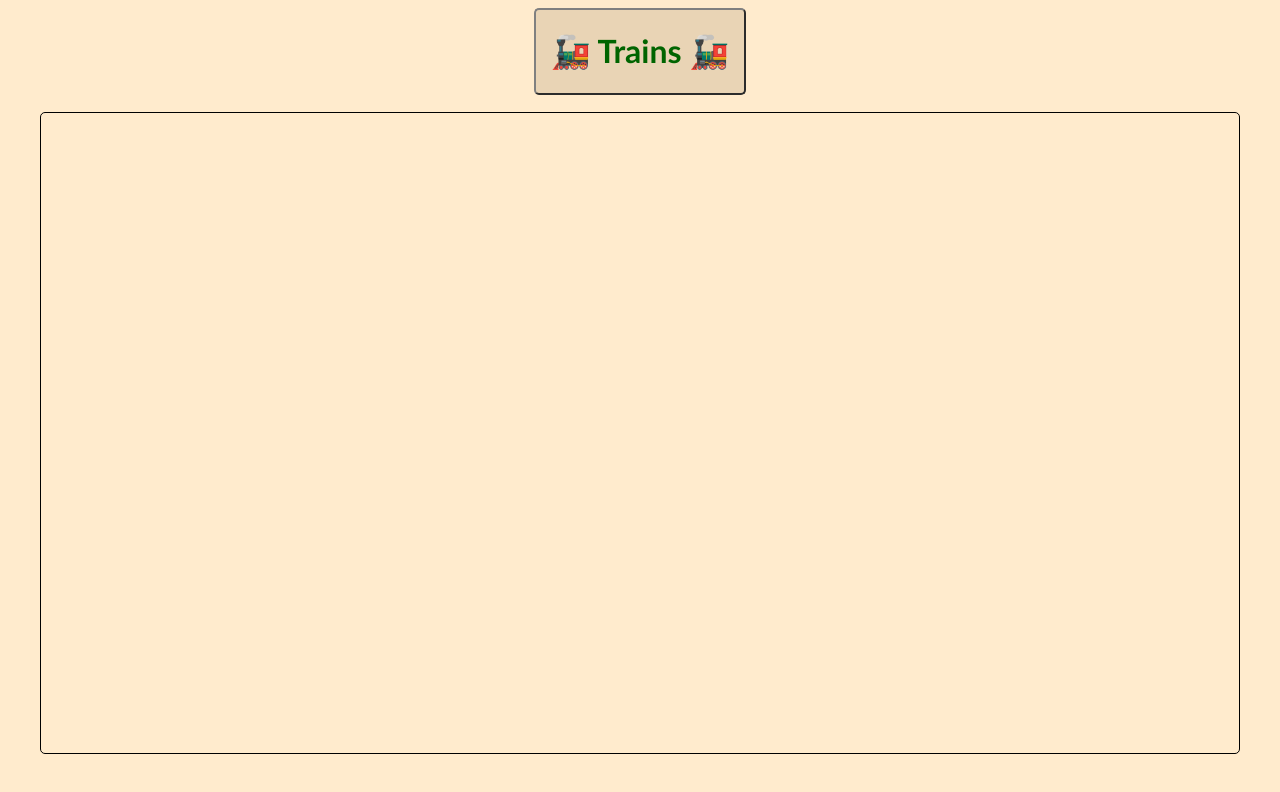
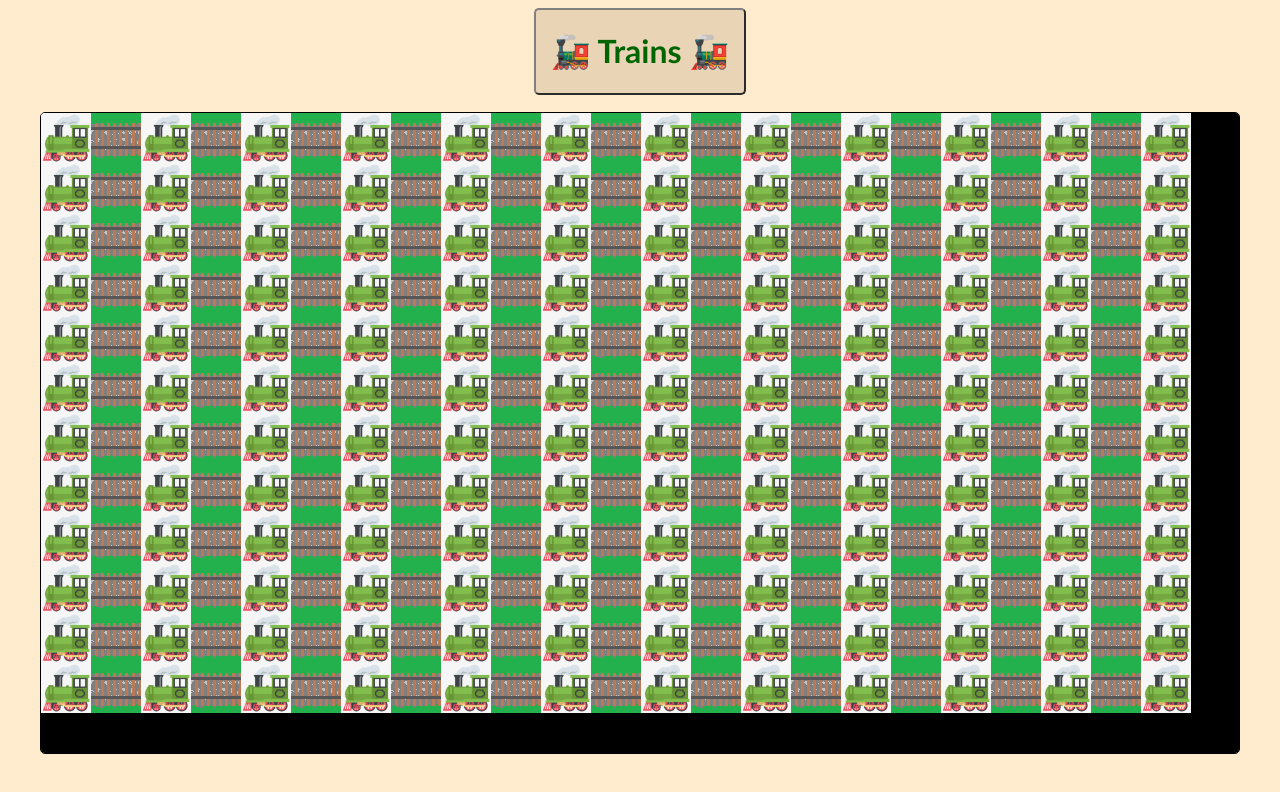
Before and after one commit to TWCurry/trains, a plain HTML site: page frontend/index.html in a window 1280 px wide. Drawn offline with nearby package versions, Linux system fonts and the light colour scheme.

Commit message:
Added basic display code

```diff
--- a/frontend/index.html
+++ b/frontend/index.html
@@ -12,5 +12,6 @@
             <h1>🚂 Trains 🚂</h1>
         </div>
         <canvas id="mainCanvas"></canvas>
+        <div id="loading"><br>Loading...<br><img src="img/loader.gif"></div>
     </body>
 </html>
--- a/frontend/scripts/index.js
+++ b/frontend/scripts/index.js
@@ -0,0 +1,104 @@
+//Global vars
+var imageNames=["icon", "horizontal"];
+var imgs=[];
+
+// Init function
+$(document).ready(function(){
+    grid = twoDimensionalArray(10, 10);
+    gridHeight = 10;
+    gridWidth = 10;
+    cellSize = 50;
+    var c = document.getElementById("mainCanvas");
+
+    // Fix canvas resolution
+    c.width=$('#mainCanvas').width();
+    c.height=$('#mainCanvas').height();
+
+    // Determine Grid size
+    gridWidth = (Math.ceil(c.width / cellSize) * cellSize) / cellSize;
+    gridHeight = (Math.ceil(c.height / cellSize) * cellSize) / cellSize;
+    console.log("Width: " + c.width + " gridWidth: " + gridWidth);
+    console.log("Height: " + c.height + " gridHeight: " + gridHeight);
+
+    // Reset grid to correct size
+    grid = twoDimensionalArray(gridWidth, gridHeight);
+
+    // Fill grid with test data
+    for (var y=0; y<gridHeight-1; y++) {
+        for (var x=0; x<gridWidth-1; x++) {
+            if (x%2==0){
+            grid[x][y] = 0;
+            }else{
+                grid[x][y] = 1;
+            }
+        }
+    }
+    // Add event listener for mouse click
+    // c.addEventListener('mousedown', function(e) {
+    //     handleMouseDown(c, e);
+    // })
+
+    //Load Images
+    loadImages();
+
+    //Loading complete
+    $("#loading").fadeOut();
+
+    // Begin main loop
+    drawGrid();
+});
+
+//Function to load images into memory
+function loadImages(){
+    for (var i=0; i<imageNames.length; i++) {
+        var img = new Image();
+        imgs.push(img);
+        img.onload = function(){}
+        img.src = `img/${imageNames[i]}.png`;
+    }
+    console.log("Image loading");
+}
+
+function drawGrid(){
+    // Create context
+    var c = document.getElementById("mainCanvas");
+    var ctx = c.getContext("2d");
+    canvasWidth = c.width;
+    canvasHeight = c.height;
+
+    // Clear and color background
+    ctx.clearRect(0, 0, canvasWidth, canvasHeight);
+    ctx.fillStyle = "#000000";
+    ctx.fillRect(0, 0, canvasWidth, canvasHeight);
+
+    // Draw grid
+    for (var y=0; y<gridHeight-1; y++) {
+        for (var x=0; x<gridWidth-1; x++) {
+            if (grid[x][y] == 0){
+                ctx.drawImage(imgs[0], x*cellSize, y*cellSize, cellSize, cellSize);
+            }else{
+                ctx.drawImage(imgs[1], x*cellSize, y*cellSize, cellSize, cellSize);
+            }
+
+        }
+    }
+
+    // Create animation loop
+    window.requestAnimationFrame(drawGrid);
+}
+
+// Function to create 2d Array
+function twoDimensionalArray(rows, columns) {
+    // Create "internal" array
+    var arr = [];
+
+    // Create 2nd dimension array
+    for (i=0; i<rows; i++) {
+       arr[i] = [];
+       for (j=0; j<rows; j++) {
+        arr[i][j] = null;
+       }
+    }
+
+    return arr;
+  }
--- a/frontend/stylesheet.css
+++ b/frontend/stylesheet.css
@@ -25,3 +25,16 @@ body{
     border-radius: 5px;
     /* background-color: black; */
 }
+#loading{
+    display: block;
+    color: white;
+    position: relative;
+    margin: auto;
+    top: 10em;
+    width: 16em;
+    z-index: 100;
+    text-align: center;
+    background-color: rgb(218, 199, 170);
+    border: 1px solid black;
+    border-radius: 5px;
+}
```
Also changed, not shown: frontend/img/horizontal.png (added), frontend/img/loader.gif (added).
